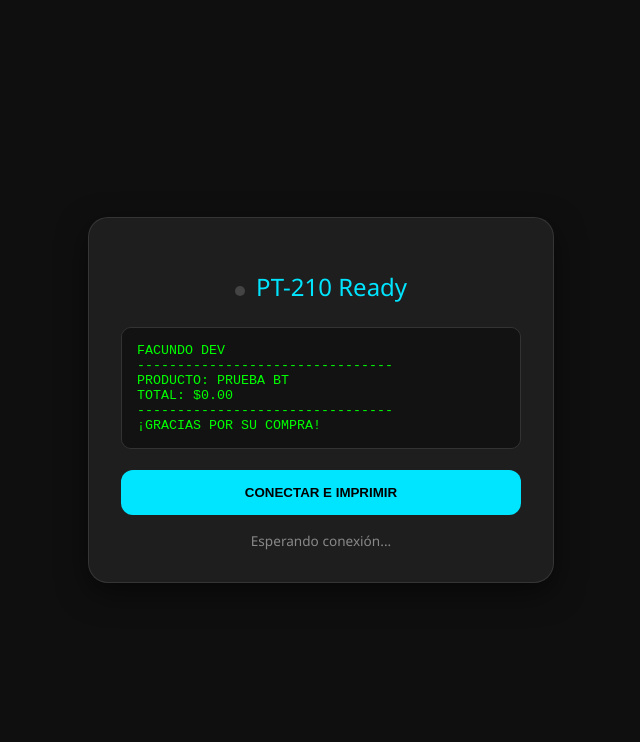
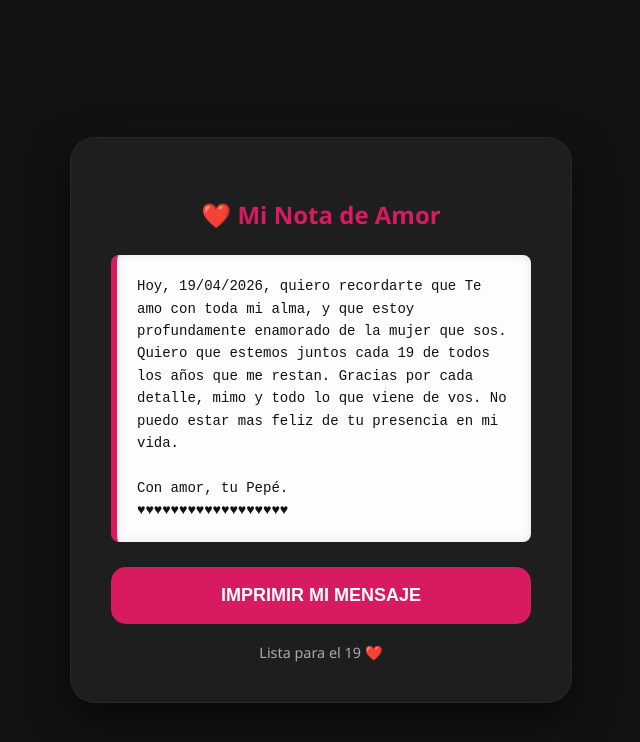
Before and after one commit to facuyamil96IA/Termal-printer, a plain HTML site: page index.html in a window 1280 px wide. Shown: the whole page, without its empty margins (319-959 px from the left). Drawn offline with Linux system fonts and the light colour scheme.

Commit message:
Update index.html for personalized message and styles

```diff
--- a/index.html
+++ b/index.html
@@ -3,98 +3,91 @@
 <head>
     <meta charset="UTF-8">
     <meta name="viewport" content="width=device-width, initial-scale=1.0">
-    <title>PT-210 Print Pro</title>
+    <title>Para mi Amor - 19/04/26</title>
     <style>
         :root {
-            --primary: #00e5ff;
-            --bg: #0f0f0f;
+            --primary: #d81b60; /* Un tono rosado más profundo */
+            --bg: #121212;
             --card: #1e1e1e;
         }
         body {
             background-color: var(--bg);
             color: #ffffff;
-            font-family: 'Segoe UI', Roboto, sans-serif;
+            font-family: 'Segoe UI', sans-serif;
             display: flex;
             align-items: center;
             justify-content: center;
             min-height: 100vh;
             margin: 0;
+            padding: 20px;
         }
         .container {
             background: var(--card);
-            padding: 2rem;
-            border-radius: 20px;
-            box-shadow: 0 10px 30px rgba(0,0,0,0.5);
-            border: 1px solid rgba(255,255,255,0.1);
-            width: 90%;
-            max-width: 400px;
+            padding: 2.5rem;
+            border-radius: 25px;
+            box-shadow: 0 15px 40px rgba(0,0,0,0.6);
+            width: 95%;
+            max-width: 420px;
             text-align: center;
+            border: 1px solid rgba(255,255,255,0.05);
         }
-        h2 { color: var(--primary); margin-bottom: 1.5rem; font-weight: 300; }
-        textarea {
-            width: 100%;
-            background: #121212;
-            color: #00ff00;
-            border: 1px solid #333;
-            border-radius: 10px;
-            padding: 15px;
-            box-sizing: border-box;
+        h2 { color: var(--primary); margin-bottom: 1.5rem; font-weight: bold; }
+        .preview {
+            background: #fdfdfd;
+            color: #111;
+            padding: 20px;
+            border-radius: 8px;
             font-family: monospace;
-            margin-bottom: 1rem;
-            resize: none;
+            font-size: 14px;
+            text-align: left;
+            margin-bottom: 25px;
+            line-height: 1.6;
+            border-left: 6px solid var(--primary);
+            box-shadow: inset 0 0 10px rgba(0,0,0,0.1);
         }
         button {
             background: var(--primary);
-            color: #000;
+            color: #fff;
             border: none;
-            padding: 15px 30px;
-            border-radius: 12px;
+            padding: 18px;
+            border-radius: 15px;
             font-weight: bold;
             width: 100%;
             cursor: pointer;
-            transition: transform 0.2s, background 0.2s;
+            font-size: 18px;
+            transition: background 0.2s, transform 0.1s;
         }
-        button:active { transform: scale(0.98); }
+        button:active {
+            background: #b71c1c;
+            transform: scale(0.98);
+        }
         #status {
-            margin-top: 1rem;
-            font-size: 0.85rem;
-            color: #888;
+            margin-top: 1.2rem;
+            font-size: 0.9rem;
+            color: #aaa;
         }
-        .dot {
-            height: 10px;
-            width: 10px;
-            background-color: #444;
-            border-radius: 50%;
-            display: inline-block;
-            margin-right: 5px;
-        }
-        .online { background-color: #00ff00; box-shadow: 0 0 10px #00ff00; }
     </style>
 </head>
 <body>
 
 <div class="container">
-    <h2><span id="indicator" class="dot"></span> PT-210 Ready</h2>
-    <textarea id="textToPrint" rows="6">
-FACUNDO DEV
---------------------------------
-PRODUCTO: PRUEBA BT
-TOTAL: $0.00
---------------------------------
-¡GRACIAS POR SU COMPRA!
-    </textarea>
+    <h2>❤️ Mi Nota de Amor</h2>
+    <div class="preview">
+        Hoy, 19/04/2026, quiero recordarte que Te amo con toda mi alma, y que estoy profundamente enamorado de la mujer que sos. Quiero que estemos juntos cada 19 de todos los años que me restan. Gracias por cada detalle, mimo y todo lo que viene de vos. No puedo estar mas feliz de tu presencia en mi vida.
+        <br><br>
+        Con amor, tu Pepé.
+        <br>
+        ♥♥♥♥♥♥♥♥♥♥♥♥♥♥♥♥♥♥
+    </div>
 
-    <button id="printBtn">CONECTAR E IMPRIMIR</button>
-
-    <div id="status">Esperando conexión...</div>
+    <button id="printBtn">IMPRIMIR MI MENSAJE</button>
+    <div id="status">Lista para el 19 ❤️</div>
 </div>
 
 <script>
     const printBtn = document.getElementById('printBtn');
     const status = document.getElementById('status');
-    const indicator = document.getElementById('indicator');
 
-    // Lista de servicios comunes en impresoras térmicas
     const COMMON_SERVICES = [
         "000018f0-0000-1000-8000-00805f9b34fb",
         "e7810a71-73ae-499d-8c15-faa9aef0c3f2",
@@ -103,60 +96,62 @@ TOTAL: $0.00
 
     printBtn.addEventListener('click', async () => {
         try {
-            status.innerText = "Buscando... (Activa el GPS)";
-
-            // Filtro agresivo: Aceptamos todo pero buscamos los servicios típicos
+            status.innerText = "Buscando impresora... (GPS ON)";
             const device = await navigator.bluetooth.requestDevice({
                 acceptAllDevices: true,
                 optionalServices: COMMON_SERVICES
             });
 
-            status.innerText = "Vinculando con: " + device.name;
             const server = await device.gatt.connect();
+            status.innerText = "Conectado. Imprimiendo...";
 
-            // Intentamos encontrar el servicio disponible
             let service;
             for (const uuid of COMMON_SERVICES) {
                 try {
                     service = await server.getPrimaryService(uuid);
                     if (service) break;
-                } catch (e) { continue; }
+                } catch (e) {}
             }
 
-            if (!service) throw new Error("No se encontró el servicio de impresión.");
-
-            // Buscamos la característica de escritura
             const characteristics = await service.getCharacteristics();
             const writeChar = characteristics.find(c => c.properties.write || c.properties.writeWithoutResponse);
 
-            if (!writeChar) throw new Error("No se puede escribir en esta impresora.");
+            const encoder = new TextEncoder();
 
-            indicator.classList.add('online');
-            status.innerText = "Imprimiendo...";
+            // Comandos ESC/POS
+            const init = "\x1B\x40";       // Inicializar
+            const center = "\x1B\x61\x01"; // Centrar
+            const left = "\x1B\x61\x00";   // Izquierda
+            const boldOn = "\x1B\x45\x01"; // Negrita ON
+            const boldOff = "\x1B\x45\x00"; // Negrita OFF
+            const space = "--------------------------------\n"; // 32 chars
+            const heartsLine = boldOn + "❤️❤️❤️❤️❤️❤️❤️❤️❤️❤️❤️❤️❤️❤️❤️❤️\n" + boldOff; // 16 corazones centrados = aprox 32 chars de ancho
 
-            // Preparar texto
-            const encoder = new TextEncoder();
-            const text = "\x1B\x40" + document.getElementById('textToPrint').value + "\n\n\n\n";
-            const data = encoder.encode(text);
+            // Preparar el mensaje final
+            const mensaje =
+                init + center + boldOn + "19 de Abril\n" + boldOff +
+                space +
+                left + "Hoy, 19/04/2026, quiero recordarte que Te amo con toda mi alma, y que estoy profundamente enamorado de la mujer que sos. Quiero que estemos juntos cada 19 de todos los años que me restan. Gracias por cada detalle, mimo y todo lo que viene de vos. No puedo estar mas feliz de tu presencia en mi vida.\n\n" +
+                center + "Con amor, tu Pepe.\n" +
+                heartsLine +
+                "\n\n\n\n"; // Espacio para corte
 
-            // Enviar en trozos de 20 bytes (para evitar saturar el buffer)
+            // Codificar y enviar en chunks de 20 bytes
+            const data = encoder.encode(mensaje);
             const chunkSize = 20;
             for (let i = 0; i < data.length; i += chunkSize) {
-                const chunk = data.slice(i, i + chunkSize);
-                await writeChar.writeValue(chunk);
+                await writeChar.writeValue(data.slice(i, i + chunkSize));
             }
 
-            status.innerText = "¡Hecho!";
+            status.innerText = "¡Mensaje enviado con éxito!";
             setTimeout(() => {
                 device.gatt.disconnect();
-                indicator.classList.remove('online');
-                status.innerText = "Desconectado.";
-            }, 3000);
+                status.innerText = "Desconectado. ¡Feliz día!";
+            }, 2500);
 
         } catch (error) {
+            status.innerText = "Error: " + error.message;
             console.error(error);
-            status.innerText = "Error: " + error.message;
-            indicator.classList.remove('online');
         }
     });
 </script>
```
